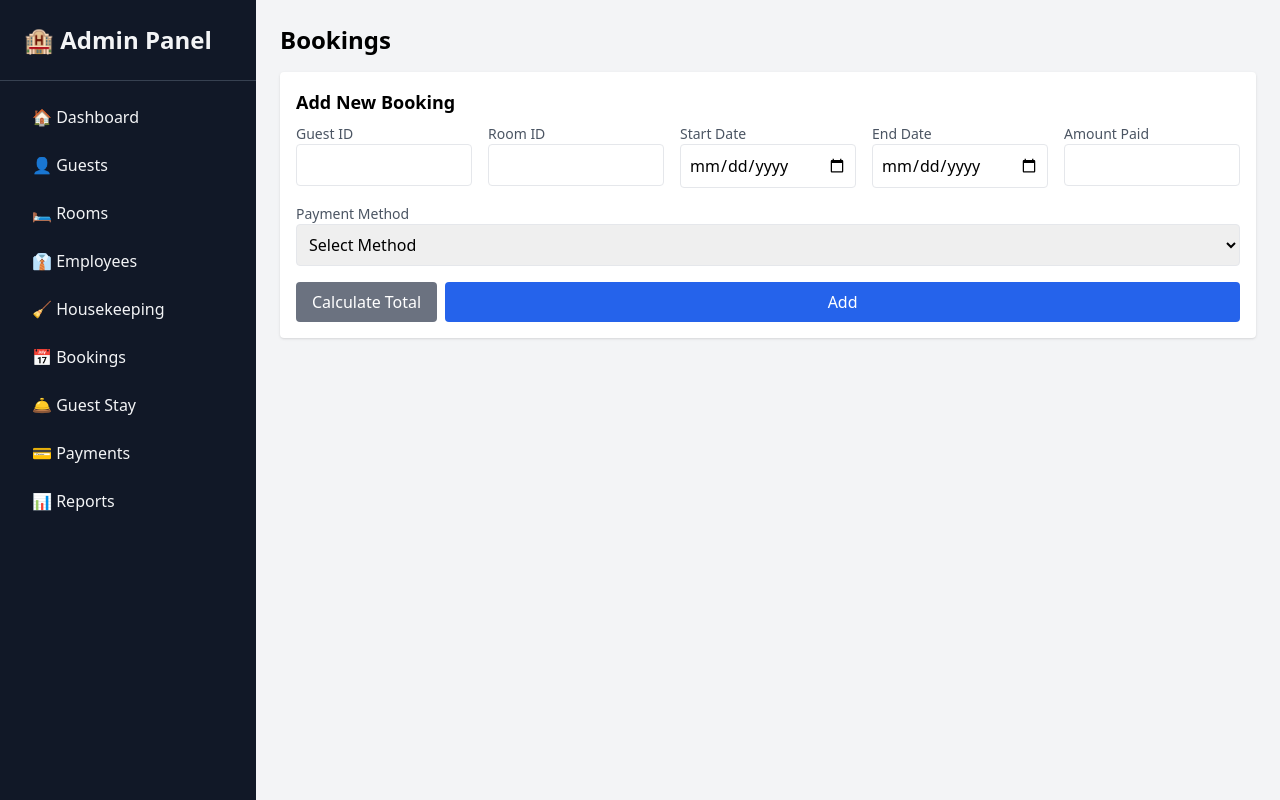
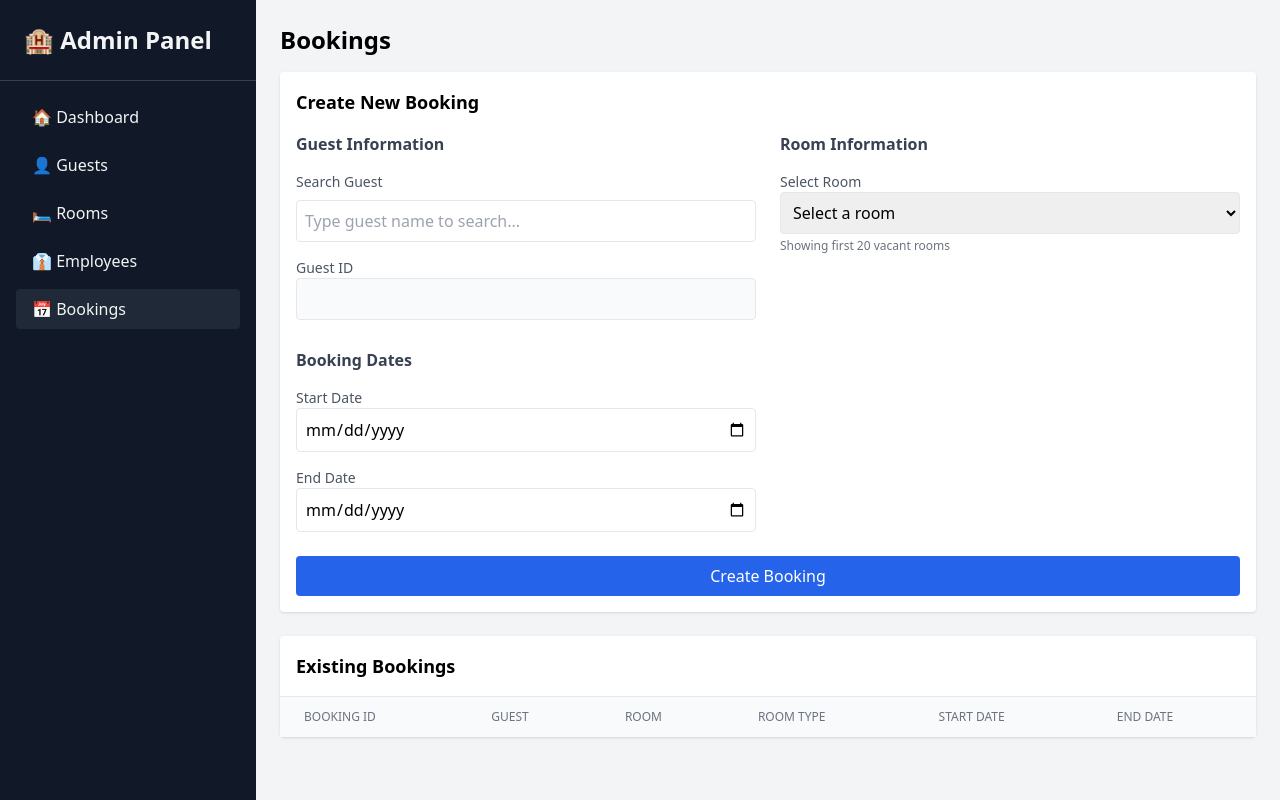
Before and after one commit to PrinceMPS/S26-06-DBApp, a Flask app: template templates/bookings.html in a window 1280 px wide. Run offline with Flask 3, Linux system fonts and the light colour scheme; the template is opened without the code that fills it, so the values that code supplies are empty; some libraries are stand-ins or nearby versions.

Commit message:
fix booking model

```diff
--- a/templates/bookings.html
+++ b/templates/bookings.html
@@ -7,7 +7,7 @@
   <script src="https://cdn.tailwindcss.com"></script>
 </head>
 <body class="bg-gray-100 flex">
-  <!-- Sidebar (unchanged) -->
+  <!-- Sidebar -->
   <aside class="w-64 bg-gray-900 text-gray-100 min-h-screen">
     <div class="p-6 text-2xl font-bold border-b border-gray-700">🏨 Admin Panel</div>
     <nav class="p-4 space-y-2">
@@ -15,11 +15,7 @@
       <a href="http://127.0.0.1:5000/guests" class="block hover:bg-gray-800 px-4 py-2 rounded">👤 Guests</a>
       <a href="http://127.0.0.1:5000/rooms" class="block hover:bg-gray-800 px-4 py-2 rounded">🛏️ Rooms</a>
       <a href="http://127.0.0.1:5000/employees" class="block hover:bg-gray-800 px-4 py-2 rounded">👔 Employees</a>
-      <a href="http://127.0.0.1:5000/housekeeping-items" class="block hover:bg-gray-800 px-4 py-2 rounded">🧹 Housekeeping</a>
-      <a href="http://127.0.0.1:5000/bookings" class="block hover:bg-gray-800 px-4 py-2 rounded">📅 Bookings</a>
-      <a href="http://127.0.0.1:5000/gueststay" class="block hover:bg-gray-800 px-4 py-2 rounded">🛎️ Guest Stay</a>
-      <a href="http://127.0.0.1:5000/payments" class="block hover:bg-gray-800 px-4 py-2 rounded">💳 Payments</a>
-      <a href="http://127.0.0.1:5000/reports" class="block hover:bg-gray-800 px-4 py-2 rounded">📊 Reports</a>
+      <a href="http://127.0.0.1:5000/bookings" class="block bg-gray-800 px-4 py-2 rounded">📅 Bookings</a>
     </nav>
   </aside>
 
@@ -31,102 +27,178 @@
     {% with messages = get_flashed_messages(with_categories=true) %}
       {% if messages %}
         {% for category, message in messages %}
-        <div class="p-4 mb-4 rounded {% if category == 'error' %}bg-red-500{% else %}bg-green-500{% endif %} text-white whitespace-pre-wrap">
+          <div class="p-4 mb-4 rounded {% if category == 'error' %}bg-red-500{% else %}bg-green-500{% endif %} text-white">
             {{ message }}
           </div>
         {% endfor %}
       {% endif %}
     {% endwith %}
 
-  <!-- Single Form for Add -->
-  {% if not request.form.get('booking_id') %}
+    <!-- Booking Form -->
     <form method="POST" action="{{ url_for('bookings.handle_booking') }}" class="mb-6 bg-white p-4 rounded shadow">
-    <h2 class="text-lg font-semibold mb-2">Add New Booking</h2>
+      <h2 class="text-lg font-semibold mb-4">Create New Booking</h2>
 
-    <div class="grid grid-cols-5 gap-4">
+      <div class="grid grid-cols-1 md:grid-cols-2 gap-6">
+        <!-- Guest Selection -->
+        <div class="space-y-4">
+          <h3 class="text-md font-semibold text-gray-700">Guest Information</h3>
+
+          <!-- Guest Search -->
+          <div>
+            <label class="block text-sm text-gray-600 mb-2">Search Guest</label>
+            <div class="relative">
+              <input type="text"
+                     id="guestSearch"
+                     placeholder="Type guest name to search..."
+                     class="border rounded p-2 w-full"
+                     autocomplete="off">
+              <div id="guestResults" class="absolute z-10 w-full mt-1 bg-white border border-gray-300 rounded shadow-lg hidden max-h-60 overflow-y-auto"></div>
+            </div>
+          </div>
+
+          <!-- Guest ID Input -->
+          <div>
+            <label class="block text-sm text-gray-600">Guest ID</label>
+            <input name="guest_id"
+                   id="guest_id"
+                   type="number"
+                   required
+                   class="border rounded p-2 w-full bg-gray-50"
+                   readonly>
+            <div id="selectedGuestInfo" class="text-sm text-gray-600 mt-1"></div>
+          </div>
+        </div>
+
+        <!-- Room Selection -->
+        <div class="space-y-4">
+          <h3 class="text-md font-semibold text-gray-700">Room Information</h3>
 
           <div>
-        <label class="block text-sm text-gray-600">Guest ID</label>
-        <input name="guest_id" type="number" value="{{ request.form.get('guest_id', '') }}" required class="border rounded p-2 w-full">
+            <label class="block text-sm text-gray-600">Select Room</label>
+            <select name="room_id" required class="border rounded p-2 w-full">
+              <option value="">Select a room</option>
+              {% for room in vacant_rooms %}
+              <option value="{{ room.room_id }}">
+                Room {{ room.room_id }} - {{ room.type_name }} (₱{{ room.rate_per_type }}/night)
+              </option>
+              {% endfor %}
+            </select>
+            <p class="text-xs text-gray-500 mt-1">Showing first 20 vacant rooms</p>
+          </div>
         </div>
 
-      <div>
-        <label class="block text-sm text-gray-600">Room ID</label>
-        <input name="room_id" type="number" value="{{ request.form.get('room_id', '') }}" required class="border rounded p-2 w-full">
-      </div>
+        <!-- Dates -->
+        <div class="space-y-4">
+          <h3 class="text-md font-semibold text-gray-700">Booking Dates</h3>
 
           <div>
             <label class="block text-sm text-gray-600">Start Date</label>
-        <input name="start_date" type="date" value="{{ request.form.get('start_date', '') }}" required class="border rounded p-2 w-full">
+            <input name="start_date" type="date" required class="border rounded p-2 w-full">
           </div>
 
           <div>
             <label class="block text-sm text-gray-600">End Date</label>
-        <input name="end_date" type="date" value="{{ request.form.get('end_date', '') }}" required class="border rounded p-2 w-full">
+            <input name="end_date" type="date" required class="border rounded p-2 w-full">
+          </div>
+        </div>
       </div>
 
-      <div>
-        <label class="block text-sm text-gray-600">Amount Paid</label>
-        <input name="amount_paid" type="number" step="0.01" value="{{ request.form.get('amount_paid', '') }}" class="border rounded p-2 w-full">
-      </div>
-
-    </div>
-
-    <div class="mt-4">
-      <label class="block text-sm text-gray-600">Payment Method</label>
-      <select name="payment_method" class="border rounded p-2 w-full">
-        <option value="">Select Method</option>
-        <option value="Cash" {% if request.form.get('payment_method')=='Cash' %}selected{% endif %}>Cash</option>
-        <option value="Credit Card" {% if request.form.get('payment_method')=='Credit Card' %}selected{% endif %}>Credit Card</option>
-        <option value="Debit Card" {% if request.form.get('payment_method')=='Debit Card' %}selected{% endif %}>Debit Card</option>
-      </select>
-    </div>
-
-    <div class="flex items-end space-x-2 mt-4">
-      <button type="submit" name="action" value="calculate" class="bg-gray-500 text-white px-4 py-2 rounded hover:bg-gray-600">
-        Calculate Total
-      </button>
-
-      <button type="submit" name="action" value="save" class="bg-blue-600 text-white px-4 py-2 rounded hover:bg-blue-700 flex-1">
-        Add
+      <div class="mt-6">
+        <button type="submit" class="bg-blue-600 text-white px-6 py-2 rounded hover:bg-blue-700 w-full">
+          Create Booking
         </button>
       </div>
     </form>
-  {% endif %}
 
     <!-- Bookings Table -->
-  <div class="overflow-x-auto bg-white rounded shadow">
-    <table class="min-w-full divide-y divide-gray-200">
+    <div class="bg-white rounded shadow">
+      <div class="p-4 border-b">
+        <h3 class="text-lg font-semibold">Existing Bookings</h3>
+      </div>
+      <div class="overflow-x-auto">
+        <table class="min-w-full">
           <thead class="bg-gray-50">
             <tr>
-          {% if bookings %}
-            {% for column in bookings[0].keys() %}
-              <th class="px-6 py-3 text-left text-xs font-medium text-gray-500 uppercase tracking-wider">
-                {{ column.replace('_', ' ') | title }}
-              </th>
-            {% endfor %}
-            <th class="px-6 py-3 text-left text-xs font-medium text-gray-500 uppercase">Actions</th>
-          {% endif %}
+              <th class="px-6 py-3 text-left text-xs font-medium text-gray-500 uppercase">Booking ID</th>
+              <th class="px-6 py-3 text-left text-xs font-medium text-gray-500 uppercase">Guest</th>
+              <th class="px-6 py-3 text-left text-xs font-medium text-gray-500 uppercase">Room</th>
+              <th class="px-6 py-3 text-left text-xs font-medium text-gray-500 uppercase">Room Type</th>
+              <th class="px-6 py-3 text-left text-xs font-medium text-gray-500 uppercase">Start Date</th>
+              <th class="px-6 py-3 text-left text-xs font-medium text-gray-500 uppercase">End Date</th>
             </tr>
           </thead>
-      <tbody class="bg-white divide-y divide-gray-200">
+          <tbody class="divide-y divide-gray-200">
             {% for booking in bookings %}
-        <tr>
-          {% for value in booking.values() %}
-            <td class="px-6 py-4 whitespace-nowrap">{{ value }}</td>
-          {% endfor %}
-          <td class="px-6 py-4 whitespace-nowrap space-x-2">
-            <!-- Only Delete after booking is saved -->
-            <form method="POST" action="{{ url_for('bookings.handle_booking') }}" style="display:inline;">
-              <input type="hidden" name="booking_id" value="{{ booking['booking_id'] }}">
-              <input type="hidden" name="action" value="delete">
-              <button type="submit" class="bg-red-600 text-white px-3 py-1 rounded hover:bg-red-700"
-                      onclick="return confirm('Delete this booking?')">Delete</button>
-            </form>
-          </td>
+            <tr class="hover:bg-gray-50">
+              <td class="px-6 py-4">{{ booking.booking_id }}</td>
+              <td class="px-6 py-4">{{ booking.guest_first_name }} {{ booking.guest_last_name }} (ID: {{ booking.guest_id }})</td>
+              <td class="px-6 py-4">Room {{ booking.room_id }}</td>
+              <td class="px-6 py-4">{{ booking.room_type }}</td>
+              <td class="px-6 py-4">{{ booking.start_date }}</td>
+              <td class="px-6 py-4">{{ booking.end_date }}</td>
             </tr>
             {% endfor %}
           </tbody>
         </table>
       </div>
+    </div>
   </main>
+
+  <script>
+    // Guest search functionality
+    document.getElementById('guestSearch').addEventListener('input', function(e) {
+      const query = e.target.value.trim();
+      const resultsContainer = document.getElementById('guestResults');
+
+      if (query.length < 2) {
+        resultsContainer.classList.add('hidden');
+        return;
+      }
+
+      fetch(`/bookings/search-guests?q=${encodeURIComponent(query)}`)
+        .then(response => response.json())
+        .then(guests => {
+          resultsContainer.innerHTML = '';
+
+          if (guests.length === 0) {
+            resultsContainer.innerHTML = '<div class="p-3 text-gray-500">No guests found</div>';
+            resultsContainer.classList.remove('hidden');
+            return;
+          }
+
+          guests.forEach(guest => {
+            const guestElement = document.createElement('div');
+            guestElement.className = 'p-3 border-b border-gray-200 hover:bg-gray-100 cursor-pointer';
+            guestElement.innerHTML = `
+              <div class="font-semibold">${guest.first_name} ${guest.last_name}</div>
+              <div class="text-sm text-gray-600">ID: ${guest.guest_id} | ${guest.email_address}</div>
+            `;
+
+            guestElement.addEventListener('click', function() {
+              document.getElementById('guest_id').value = guest.guest_id;
+              document.getElementById('selectedGuestInfo').innerHTML =
+                `<strong>${guest.first_name} ${guest.last_name}</strong><br>
+                 ${guest.email_address} | ${guest.contact_number}`;
+              document.getElementById('guestSearch').value = '';
+              resultsContainer.classList.add('hidden');
+            });
+
+            resultsContainer.appendChild(guestElement);
+          });
+
+          resultsContainer.classList.remove('hidden');
+        })
+        .catch(error => {
+          console.error('Error searching guests:', error);
+        });
+    });
+
+    // Hide results when clicking outside
+    document.addEventListener('click', function(e) {
+      if (!e.target.closest('#guestSearch') && !e.target.closest('#guestResults')) {
+        document.getElementById('guestResults').classList.add('hidden');
+      }
+    });
+  </script>
+</body>
+</html>
```
Also changed, not shown: controllers/bookings_controller.py (+11 -87 lines), models/bookings_model.py (+19 -147 lines). Lines whose indentation alone changed are shown as unchanged.
